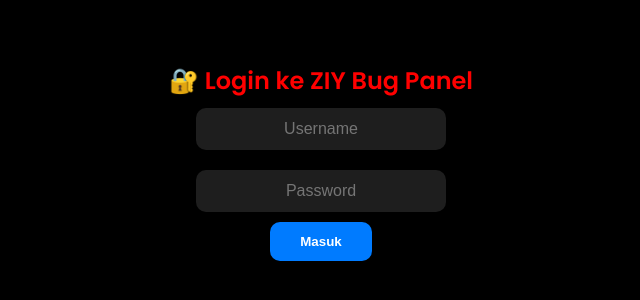
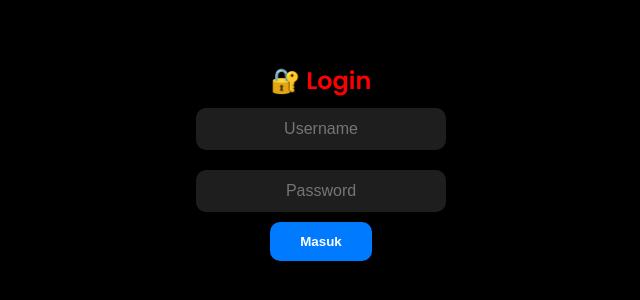
Before and after one commit to ziy-offc/unbane-by-ziy, a plain HTML site: page index.html in a window 1280 px wide. Shown: the part 238-538 px from the top of the page, without its empty margins (319-959 px from the left). Drawn offline with Linux system fonts and the light colour scheme.

Commit message:
Update index.html

```diff
--- a/index.html
+++ b/index.html
@@ -196,7 +196,7 @@
 
   <!-- LOGIN PAGE -->
   <div id="login">
-    <h2>🔐 Login ke ZIY Bug Panel</h2>
+    <h2>🔐 Login </h2>
     <input type="text" id="user" placeholder="Username">
     <input type="password" id="pass" placeholder="Password">
     <button onclick="cekLogin()">Masuk</button>
```
